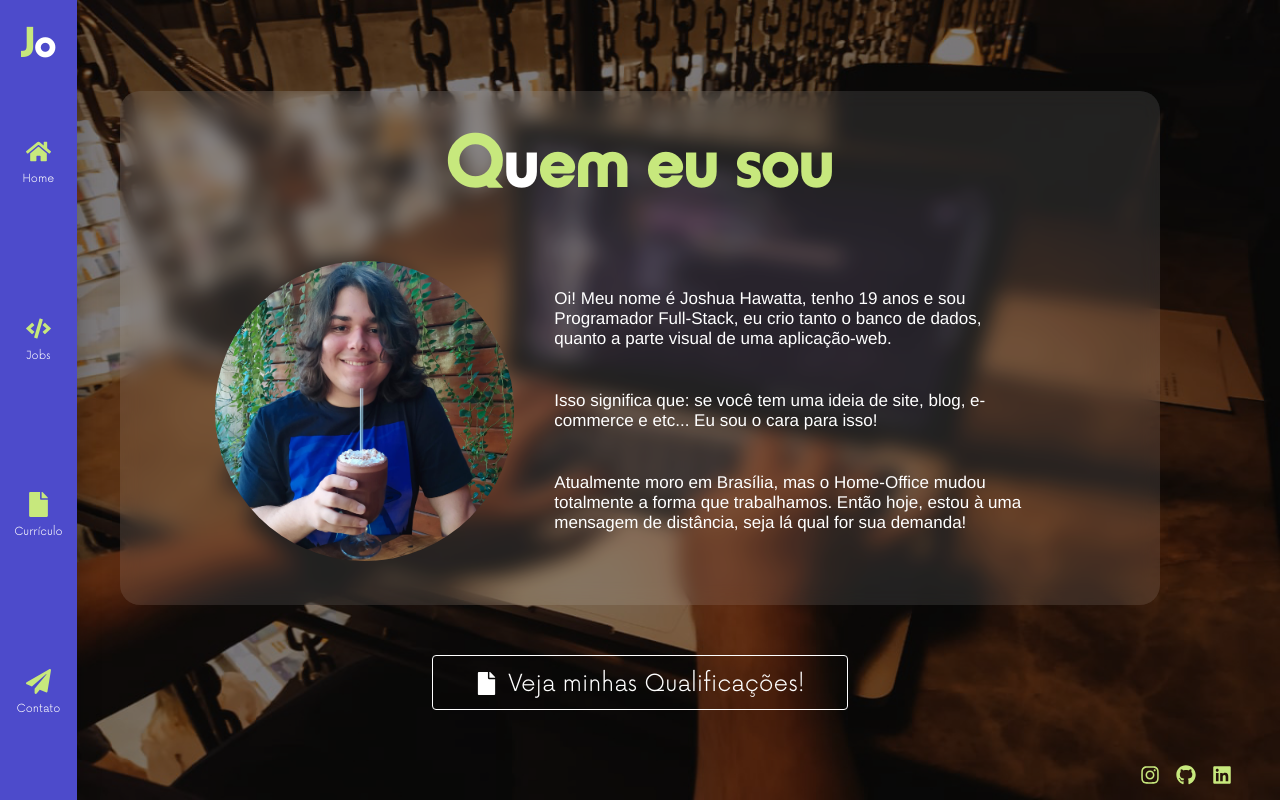
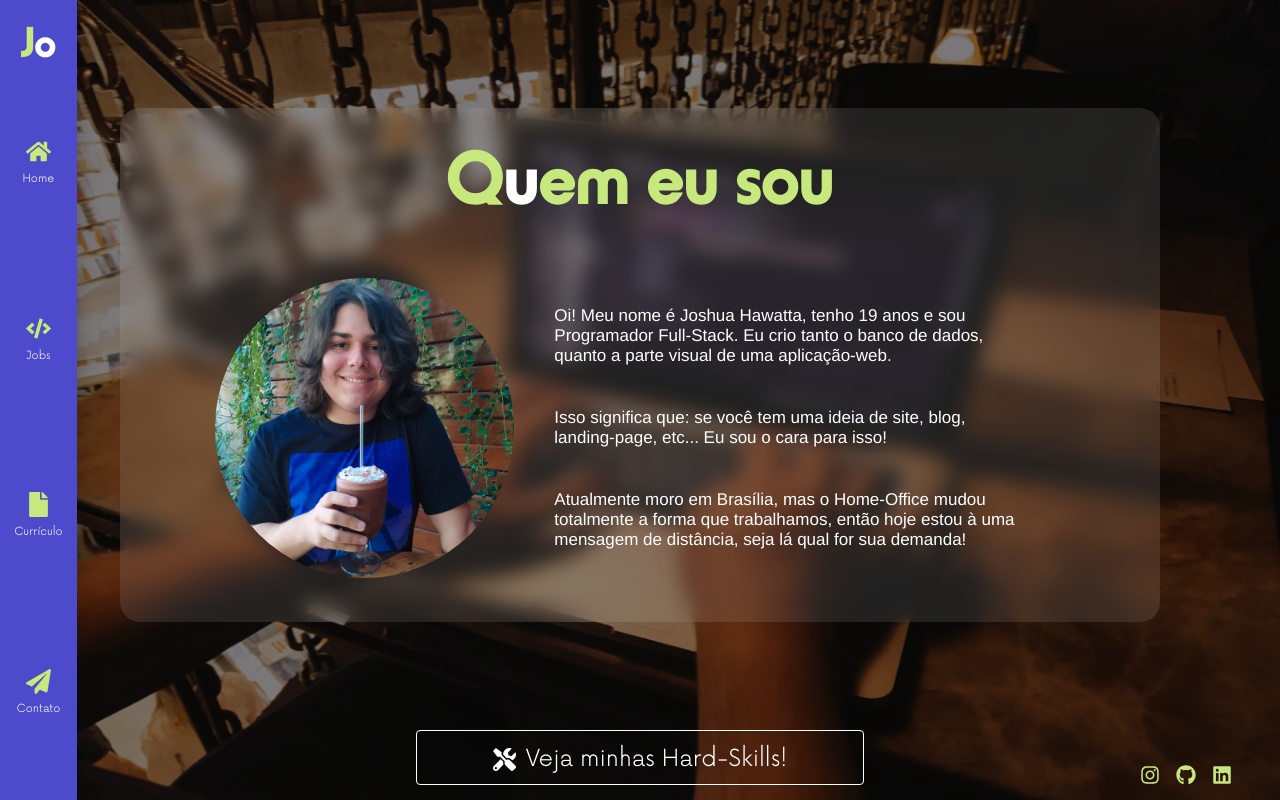
Before and after one commit to JoshuaHawatta/portifolio-dev, a React (Vite) app: page /resume in a window 1280 px wide. Built offline with nearby package versions, Linux system fonts and the light colour scheme.

Commit message:
Finished the Works Page structure

```diff
--- a/src/pages/Resume/Styles.jsx
+++ b/src/pages/Resume/Styles.jsx
@@ -26,17 +26,18 @@ export const ArticleWrapper = styled.article `
     }
 `;
 
-export const LayoutContent = styled.div `
+export const Glasmorphisim = styled.div `
     display: flex;
     flex-flow: column wrap;
     justify-content: space-evenly;
     align-items: center;
     width: 100%;
+    margin-bottom: 10rem;
     padding: 3rem;
     border-radius: 2rem;
-    background-color: rgba(255, 255, 255, .1);
     backdrop-filter: blur(1rem);
     -webkit-backdrop-filter: blur(1rem);
+    background-color: rgba(255, 255, 255, .1);
     animation: ${ pop } .5s ease forwards;
 
     /*CHILDREN_COMPONENTS*/
@@ -47,7 +48,20 @@ export const LayoutContent = styled.div `
         /*CHILDREN_COMPONENTS*/
         span { color: #FFFFFF; }
     }
+`;
 
+export const HardSkills = styled.section `
+    display: flex;
+    flex-flow: column wrap;
+    justify-content: center;
+    align-items: center;
+    margin: 0 auto;
+    position: absolute;
+    width: 100%;
+    height: 100vh;
+    padding: 0 12rem;
+
+    /*CHILDREN_ELEMENTS*/
     div {
         display: flex;
         align-items: center;
@@ -56,20 +70,14 @@ export const LayoutContent = styled.div `
         align-items: center;
         margin-top: 3rem;
     }
+
+    button {
+        position: absolute;
+        bottom: 1.5rem;
+    }
 `;
 
-export const HardSkills = styled.section `
-    display: flex;
-    flex-flow: column wrap;
-    justify-content: center;
-    align-items: center;
-    margin: 0 auto;
-    width: 100%;
-    height: 100vh;
-    padding: 0 12rem;
-`;
-
-export const SoftSkills = styled(HardSkills) `
+export const MySelf = styled(HardSkills) `
     div > div {
         display: flex;
         flex-flow: row nowrap;
@@ -100,6 +108,13 @@ export const SoftSkills = styled(HardSkills) `
                 color: #FFFFFF;
             }
         }
-
     }
 `;
+
+export const SoftSkills = styled(HardSkills) `
+
+    /*CHILDREN_ELEMENTS*/
+
+    /*ICON_WITH_PERCENTAGE_ELEMENT*/
+    div > div > div { width: 15%; }
+`;
--- a/src/pages/Resume/index.jsx
+++ b/src/pages/Resume/index.jsx
@@ -1,14 +1,18 @@
-import { useState, useEffect } from 'react';
-import { FaDatabase, FaTools, FaPen, FaUserAlt, FaFile } from 'react-icons/fa';
+import { useState } from 'react';
+
+//REACT_ICONS
+import { FaDatabase, FaTools, FaPen, FaUserAlt, FaWeightHanging } from 'react-icons/fa';
 import { SiJavascript, SiReact, SiHtml5, SiCss3, SiNodedotjs, SiJava } from 'react-icons/si';
-import { ArticleWrapper, HardSkills, LayoutContent, SoftSkills } from './Styles';
+import { RiUserVoiceFill, RiUserSettingsFill } from 'react-icons/ri';
+import { HiUserGroup, HiEmojiHappy } from 'react-icons/hi';
 
-import STACK from '../../components/Stacks';
+import { ArticleWrapper, HardSkills, Glasmorphisim, SoftSkills, MySelf } from './Styles';
+
+import ICON_WITH_TEXT_JSX from '../../components/IconWithText';
 import CTA_BUTTON_JSX from '../../components/CtaButton';
 
 import laptopImage from '../../assets/images/knowledges.jpg';
 import aboutMeImage from '../../assets/images/about-me.jpg';
-
 
 const ResumePage = () => {
     const [showSection, setShowSection] = useState('myself');
@@ -17,55 +21,89 @@ const ResumePage = () => {
         <ArticleWrapper>
             <img src={ laptopImage } alt="stacks-knowledges" />
 
+            { showSection === 'myself' &&
+                <MySelf>
+                    <Glasmorphisim>
+                        <h1>Q<span>u</span>em eu sou</h1>
+
+                        <div>
+                            <img src={ aboutMeImage } alt="presenting-my-self" />
+
+                            <div>
+                                <p>
+                                    Oi! Meu nome é Joshua Hawatta, tenho 19 anos e sou Programador Full-Stack. Eu crio tanto o banco de dados, quanto a parte visual de uma aplicação-web.
+                                </p>
+
+                                <p>
+                                    Isso significa que: se você tem uma ideia de site, blog, landing-page, etc... Eu sou o cara para isso!
+                                </p>
+
+                                <p>
+                                    Atualmente moro em Brasília, mas o Home-Office mudou totalmente a forma que trabalhamos, então hoje estou à uma mensagem de distância, seja lá qual for sua demanda!
+                                </p>
+                            </div>
+                        </div>
+                    </Glasmorphisim>
+
+                    <CTA_BUTTON_JSX
+                        btnWidth="35%"
+                        outLined={ true }
+                        action={ () => setShowSection('hard-skills') }
+                        text="Veja minhas Hard-Skills!"
+                        icon={ <FaTools /> }
+                    />
+                </MySelf>
+            }
+
             { showSection === 'hard-skills' &&
                 <HardSkills>
-                    <LayoutContent>
+                    <Glasmorphisim>
                         <h1>H<span>a</span>rd-Skills</h1>
 
                         <div>
-                            <STACK
+                            <ICON_WITH_TEXT_JSX
                                 stackIcon={ <SiJavascript color='#F0DB4F' /> }
-                                title="JavaScript"
+                                title='JavaScript'
                                 percentage={ 95 }
                             />
 
-                            <STACK
+                            <ICON_WITH_TEXT_JSX
                                 stackIcon={ <SiReact color='#61DBFB' /> }
-                                title="React"
+                                title='React'
                                 percentage={ 90 }
                             />
 
-                            <STACK
+                            <ICON_WITH_TEXT_JSX
                                 stackIcon={ <SiHtml5 color='#e34c26' /> }
-                                title="HTML"
+                                title='HTML'
                                 percentage={ 100 }
                             />
 
-                            <STACK
+                            <ICON_WITH_TEXT_JSX
                                 stackIcon={ <SiCss3 color='#2965f1' /> }
-                                title="CSS"
+                                title='CSS'
                                 percentage={ 95 }
                             />
 
-                            <STACK
+                            <ICON_WITH_TEXT_JSX
                                 stackIcon={ <SiNodedotjs color='#68AD63' /> }
-                                title="Node.js"
+                                title='Node.js'
                                 percentage={ 45 }
                             />
 
-                            <STACK
+                            <ICON_WITH_TEXT_JSX
                                 stackIcon={ <FaDatabase color='#FFFFFF' /> }
-                                title="SQL"
+                                title='SQL'
                                 percentage={ 65 }
                             />
 
-                            <STACK
+                            <ICON_WITH_TEXT_JSX
                                 stackIcon={ <SiJava color='#ED1D25' /> }
-                                title="Java"
+                                title='Java'
                                 percentage={ 45 }
                             />
                         </div>
-                    </LayoutContent>
+                    </Glasmorphisim>
 
                     <CTA_BUTTON_JSX
                         btnWidth="35%"
@@ -79,9 +117,41 @@ const ResumePage = () => {
 
             { showSection === 'soft-skills' &&
                 <SoftSkills>
-                    <LayoutContent>
+                    <Glasmorphisim>
                         <h1>S<span>o</span>ft-Skills</h1>
-                    </LayoutContent>
+
+                        <div>
+                            <ICON_WITH_TEXT_JSX
+                                stackIcon={<RiUserVoiceFill color='#2a69f1' /> }
+                                title='Inglês'
+                                percentage={ 100 }
+                            />
+
+                            <ICON_WITH_TEXT_JSX
+                                stackIcon={ <HiUserGroup color='#e7d63e' /> }
+                                title='Comunicação'
+                                percentage={ 90 }
+                            />
+
+                            <ICON_WITH_TEXT_JSX
+                                stackIcon={ <FaWeightHanging color='#d1140d' /> }
+                                title='Lidar com pressão'
+                                percentage={ 95 }
+                            />
+
+                            <ICON_WITH_TEXT_JSX
+                                stackIcon={ <HiEmojiHappy color='#4aaf4f' /> }
+                                title='Atitude Positiva'
+                                percentage={ 100 }
+                            />
+
+                            <ICON_WITH_TEXT_JSX
+                                stackIcon={<RiUserSettingsFill color='#FFFFFF' /> }
+                                title='Adaptabilidade'
+                                percentage={ 100 }
+                            />
+                        </div>
+                    </Glasmorphisim>
 
                     <CTA_BUTTON_JSX
                         btnWidth="35%"
@@ -92,57 +162,6 @@ const ResumePage = () => {
                     />
                 </SoftSkills>
             }
-
-            { showSection === 'myself' &&
-                <SoftSkills>
-                    <LayoutContent>
-                        <h1>Q<span>u</span>em eu sou</h1>
-
-                        <div>
-                            <img src={ aboutMeImage } alt="presenting-my-self" />
-
-                            <div>
-                                <p>
-                                    Oi! Meu nome é Joshua Hawatta, tenho 19 anos e sou Programador Full-Stack, eu crio tanto o banco de dados, quanto a parte visual de uma aplicação-web.
-                                </p>
-
-                                <p>
-                                    Isso significa que: se você tem uma ideia de site, blog, e-commerce e etc... Eu sou o cara para isso!
-                                </p>
-
-                                <p>
-                                    Atualmente moro em Brasília, mas o Home-Office mudou totalmente a forma que trabalhamos. Então hoje, estou à uma mensagem de distância, seja lá qual for sua demanda!
-                                </p>
-                            </div>
-
-                        </div>
-                    </LayoutContent>
-
-                    <CTA_BUTTON_JSX
-                        btnWidth="40%"
-                        outLined={ true }
-                        action={ () => setShowSection('qualifications') }
-                        text="Veja minhas Qualificações!"
-                        icon={ <FaFile /> }
-                    />
-                </SoftSkills>
-            }
-
-            { showSection === 'qualifications' &&
-                <SoftSkills>
-                    <LayoutContent>
-                        <h1>Q<span>u</span>alificações</h1>
-                    </LayoutContent>
-
-                    <CTA_BUTTON_JSX
-                        btnWidth="35%"
-                        outLined={ true }
-                        action={ () => setShowSection('hard-skills') }
-                        text="Veja minhas Hard-Skills"
-                        icon={ <FaTools /> }
-                    />
-                </SoftSkills>
-            }
         </ArticleWrapper>
     )
 }
```
